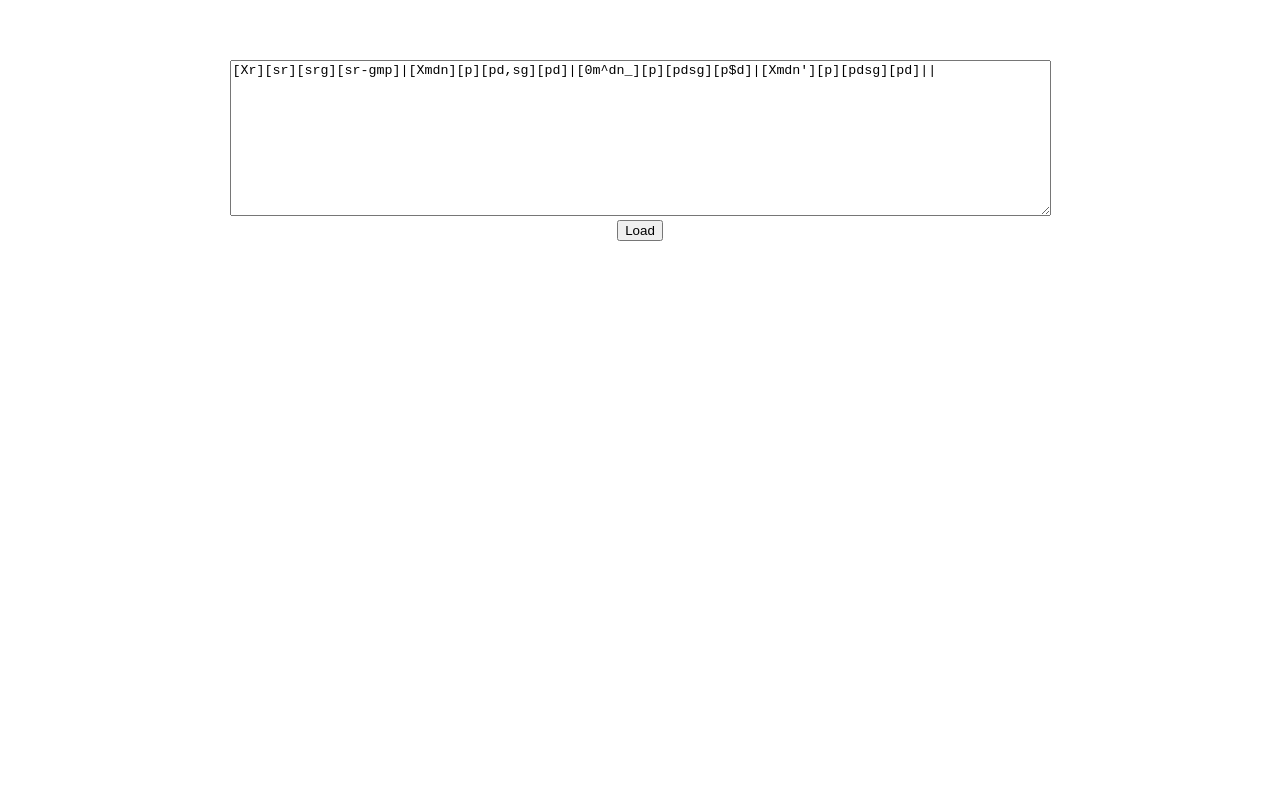
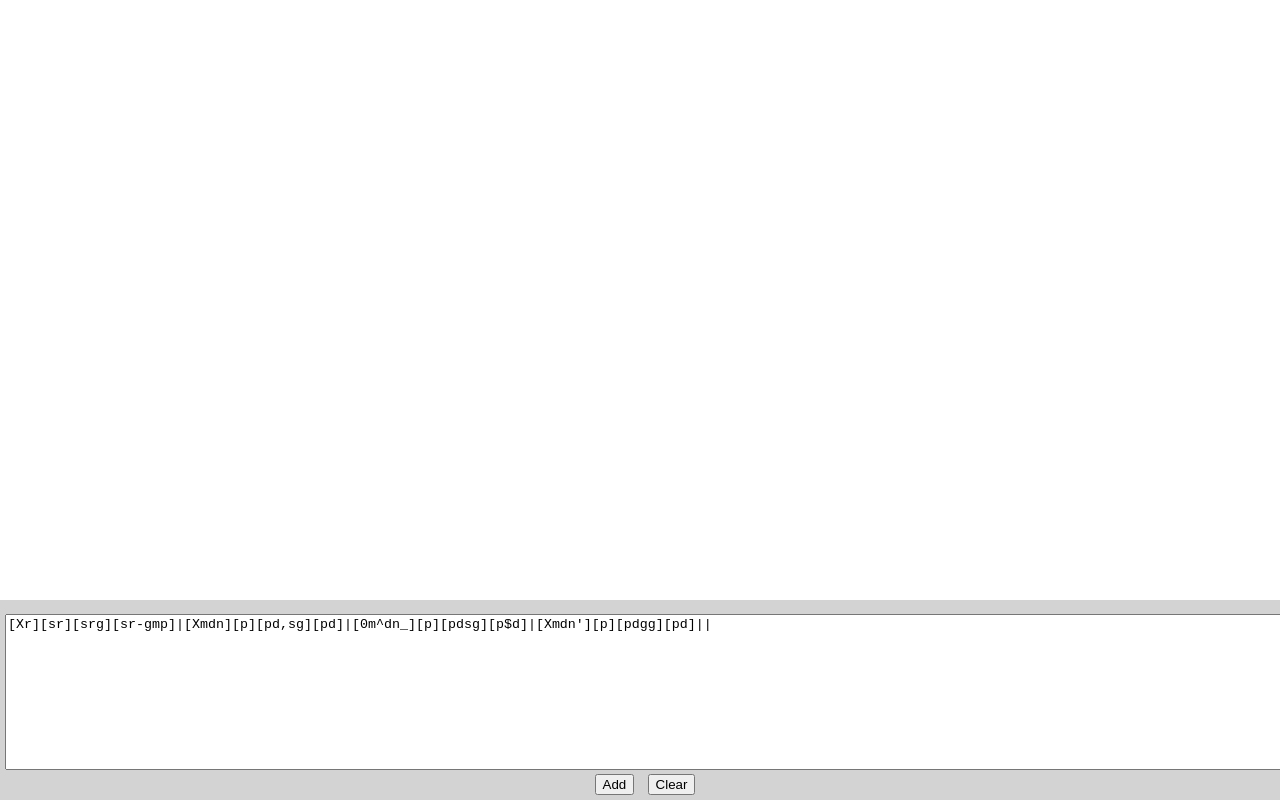
Before and after one commit to aakashthakare/mlipi, a Vue app: page / in a window 1280 px wide. Built offline with nearby package versions, Linux system fonts and the light colour scheme.

Commit message:
CSS and allow to add multiple

```diff
--- a/src/components/HelloWorld.vue
+++ b/src/components/HelloWorld.vue
@@ -1,10 +1,8 @@
 <template>
   <div>
-    <form @submit.prevent="submit">
-      <textarea rows="10" cols="100" v-model="input"></textarea> <br />
-      <input type="submit" value="Load"/>
-    </form> <br />
-    <span v-for="(k, i) in this.khand" :key="i">
+    <div v-for="(c, j) in this.comp" :key="j">
+      <br /><br />
+      <span v-for="(k, i) in c" :key="i">
         <span v-for="(matra, index) in k" :key="index">
           <span v-if="isTaliCount(matra.taliKhali)" style="margin-top: 30px;position: absolute;float: left;margin-left: -5px;">
             {{ toTaliKhali(matra.taliKhali) }}
@@ -32,9 +30,17 @@
           <span v-if="matra.symbols.length > 1" :style="computeFontSize(matra.symbols)" >⌣</span>
           &nbsp;
         </span>
-      <span>|</span>
-      <span v-if="isLastKhand(i)">|</span> <br /> <br /> <br />
+        <span>&nbsp;|&nbsp;</span>
+        <span v-if="i + 1 >= k.length">&nbsp;|&nbsp;</span>
       </span>
+    </div>
+    <div class="no-print" style="height: 200px;background: lightgray;position:fixed;width:100%;bottom:0;left:0;">
+      <form @submit.prevent="submit" style="position: fixed;bottom: 0;width: 100%;padding:5px;">
+        <textarea rows="10" cols="200" v-model="input"></textarea> <br />
+        <input type="submit" value="Add"/>&nbsp;&nbsp;
+        <input type="button" value="Clear" @click="clear"/>
+      </form>
+    </div>
   </div>
 </template>
 
@@ -42,17 +48,19 @@
 export default {
   data() {
     return {
-      input: '[Xr][sr][srg][sr-gmp]|[Xmdn][p][pd,sg][pd]|[0m^dn_][p][pdsg][p$d]|[Xmdn\'][p][pdsg][pd]||',
+      input: '[Xr][sr][srg][sr-gmp]|[Xmdn][p][pd,sg][pd]|[0m^dn_][p][pdsg][p$d]|[Xmdn\'][p][pdgg][pd]||',
       matra: {
         taliKhali: -1,
         symbols: []
       },
-      khand: []
+      khand: [],
+      comp: []
     };
   },
   methods: {
-    isLastKhand(index) {
-      return index + 1 == this.khand.length;
+    clear() {
+      this.khand = []
+      this.comp = []
     },
     tivraM() {
       return 'મે';
@@ -194,7 +202,7 @@ export default {
       }
 
       const fontSize = charW + 'px';
-      var marginTop = (16 - count) +'px';
+      var marginTop = (16 - (count * 2)) +'px';
       var marginLeft = (count * -1 * 12) + 'px';
 
       return {
@@ -233,6 +241,8 @@ export default {
     },
     submit() {
       this.parse(this.input);
+      this.comp.push(this.khand);
+      this.khand = [];
     }
   }
 }
@@ -255,4 +265,10 @@ a {
   color: #42b983;
 }
 .hello {display:none;}
+
+@media print {
+  .no-print {
+    display: none;
+  }
+}
 </style>
```
Lines whose indentation alone changed are shown as unchanged.
